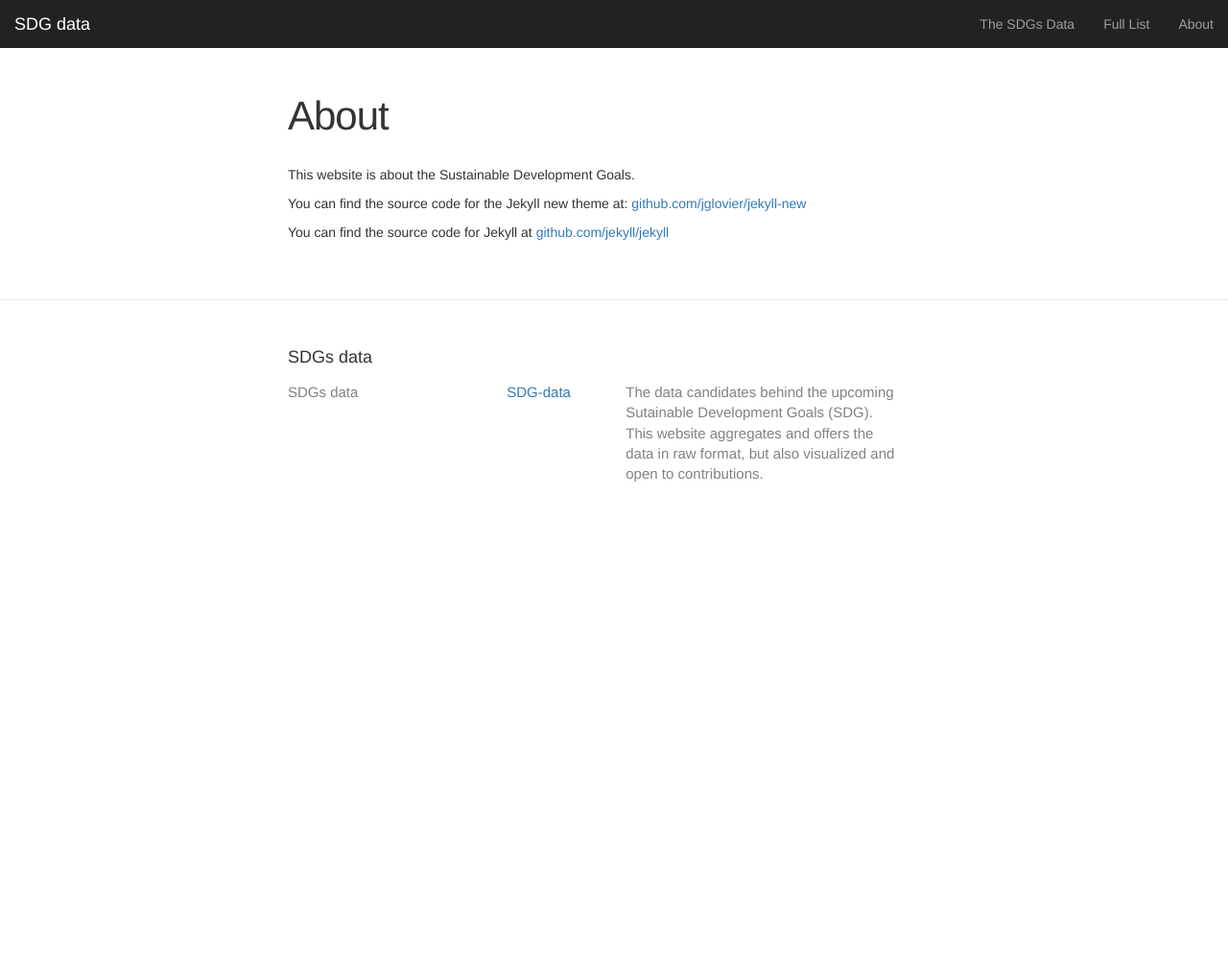
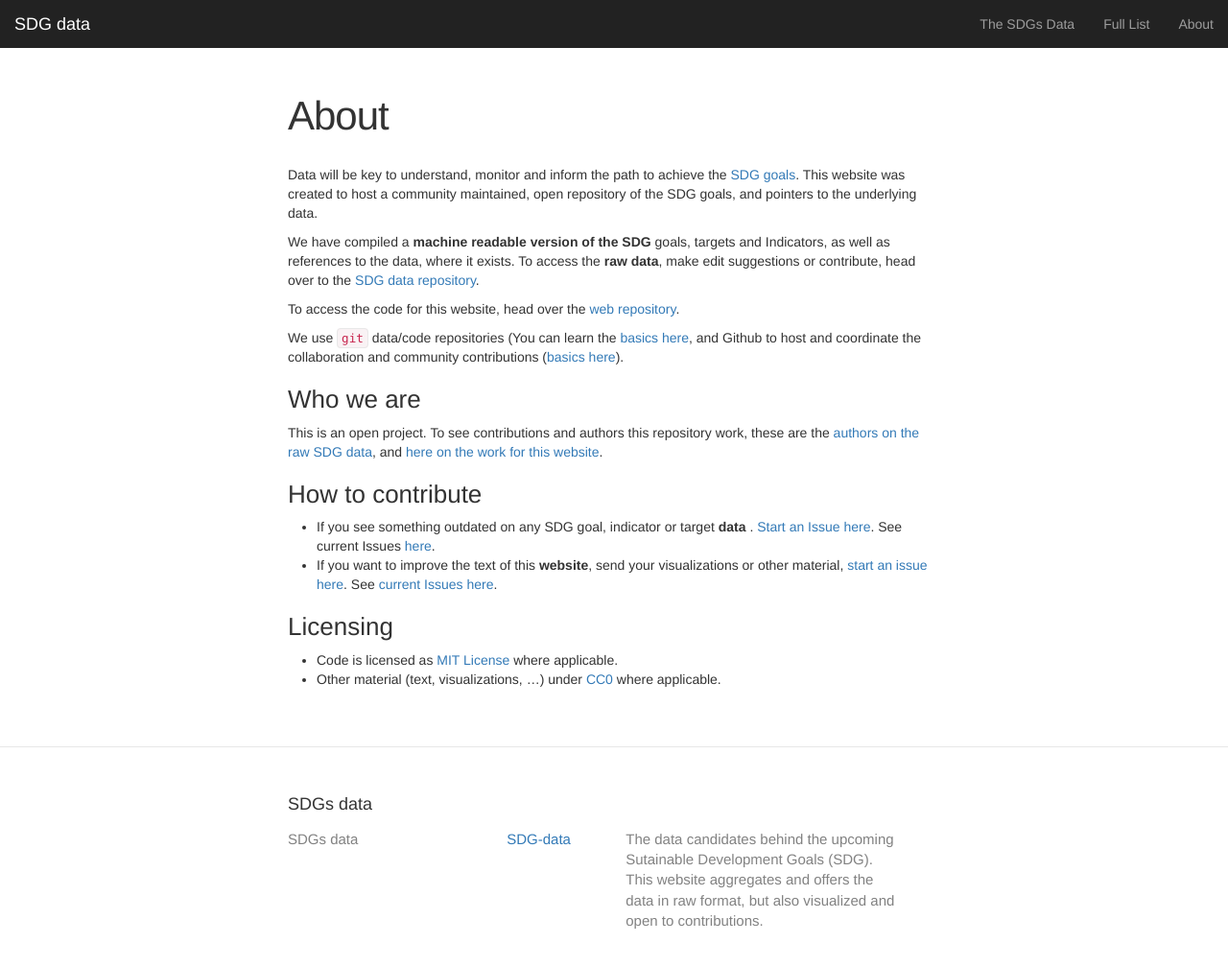
Before and after one commit to SDG-data/web, a Jekyll site: the page built from about.md, in a window 1280 px wide and 1026 px high. Shown: the top 1007 px of the window at 96% size. Built offline with Jekyll 4.4.1, drawn with Linux system fonts in a browser that asks for light colours.

Commit message:
Basic about page.

```diff
--- a/about.md
+++ b/about.md
@@ -4,8 +4,22 @@ title: About
 permalink: /about/
 ---
 
-This website is about the Sustainable Development Goals.
+Data will be key to understand, monitor and inform the path to achieve the [SDG goals]({{site.baseurl}}/). This website was created to host a community maintained, open repository of the SDG goals, and pointers to the underlying data.
 
-You can find the source code for the Jekyll new theme at: [github.com/jglovier/jekyll-new](https://github.com/jglovier/jekyll-new)
+We have compiled a **machine readable version of the SDG** goals, targets and Indicators, as well as references to the data, where it exists. To access the **raw data**, make edit suggestions or contribute, head over to the [SDG data repository](https://github.com/SDG-data/SDGs).
 
-You can find the source code for Jekyll at [github.com/jekyll/jekyll](https://github.com/jekyll/jekyll)
+To access the code for this website, head over the [web repository](https://github.com/SDG-data/web).
+
+We use `git` data/code repositories (You can learn the [basics here](http://rogerdudler.github.io/git-guide/), and Github to host and coordinate the collaboration and community contributions ([basics here](https://help.github.com/articles/good-resources-for-learning-git-and-github/)).
+
+###Who we are
+This is an open project. To see contributions and authors this repository work, these are the [authors on the raw SDG data](https://github.com/SDG-data/SDGs/graphs/contributors), and [here on the work for this website](https://github.com/SDG-data/web/graphs/contributors).
+
+###How to contribute
+* If you see something outdated on any SDG goal, indicator or target **data** . [Start an Issue here](https://github.com/SDG-data/SDGs/issues/new). See current Issues [here](https://github.com/SDG-data/SDGs/issues).
+* If you want to improve the text of this **website**, send your visualizations or other material, [start an issue here](https://github.com/SDG-data/web/issues/new). See [current Issues here](https://github.com/SDG-data/web/issues).
+
+###Licensing
+
+* Code is licensed as [MIT License](http://opensource.org/licenses/MIT) where applicable.
+* Other material (text, visualizations, ...) under [CC0](https://creativecommons.org/about/cc0) where applicable.
```
